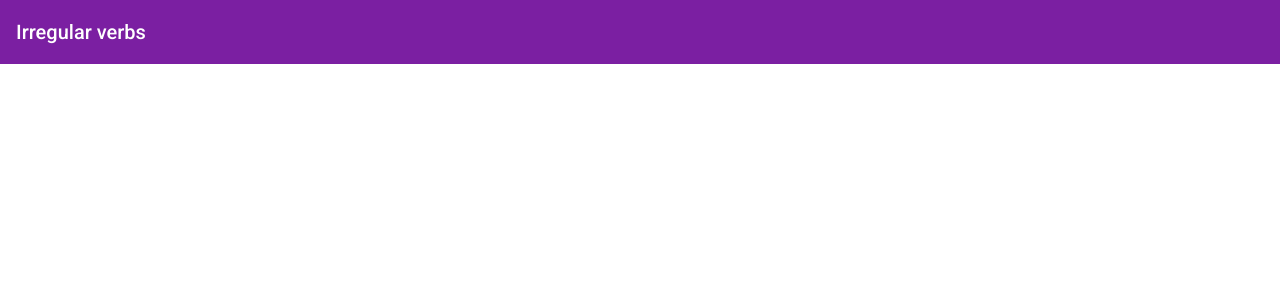
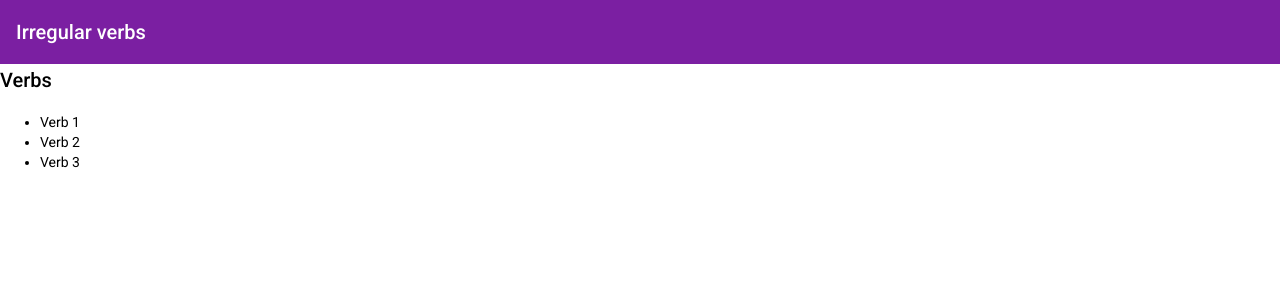
Before and after one commit to federico1818/irregular, an Angular app: page / in a window 1280 px wide. Shown: the top 300 px of the page. Built offline with nearby package versions, Linux system fonts and the light colour scheme.

Commit message:
add verb list component

```diff
--- a/src/app/app.component.html
+++ b/src/app/app.component.html
@@ -1,3 +1,5 @@
 <mat-toolbar color="primary">
     Irregular verbs
 </mat-toolbar>
+
+<app-verb-list></app-verb-list>
--- a/src/app/app.module.ts
+++ b/src/app/app.module.ts
@@ -6,6 +6,7 @@ import { AppRoutingModule } from './app-routing.module'
 import { AppComponent } from './app.component'
 
 import { MaterialModule } from './material/material.module'
+import { VerbModule } from './verb/verb.module'
 
 @NgModule({
     declarations: [
@@ -15,6 +16,7 @@ import { MaterialModule } from './material/material.module'
         BrowserModule,
         BrowserAnimationsModule,
         MaterialModule,
+        VerbModule,
         AppRoutingModule,
     ],
     providers: [],
--- /dev/null
+++ b/src/app/verb/verb-list/verb-list.component.html
@@ -0,0 +1,7 @@
+<h2>Verbs</h2>
+
+<ul>
+    <li>Verb 1</li>
+    <li>Verb 2</li>
+    <li>Verb 3</li>
+</ul>
--- /dev/null
+++ b/src/app/verb/verb-list/verb-list.component.ts
@@ -0,0 +1,15 @@
+import { Component, OnInit } from '@angular/core';
+
+@Component({
+  selector: 'app-verb-list',
+  templateUrl: './verb-list.component.html',
+  styleUrls: ['./verb-list.component.scss']
+})
+export class VerbListComponent implements OnInit {
+
+  constructor() { }
+
+  ngOnInit(): void {
+  }
+
+}
```
Also changed, not shown: src/app/verb/verb.module.ts (added, +19 -0 lines), src/app/verb/verb-list/verb-list.component.scss (added), 1 other file (tests, documents, lock files or other folders).
